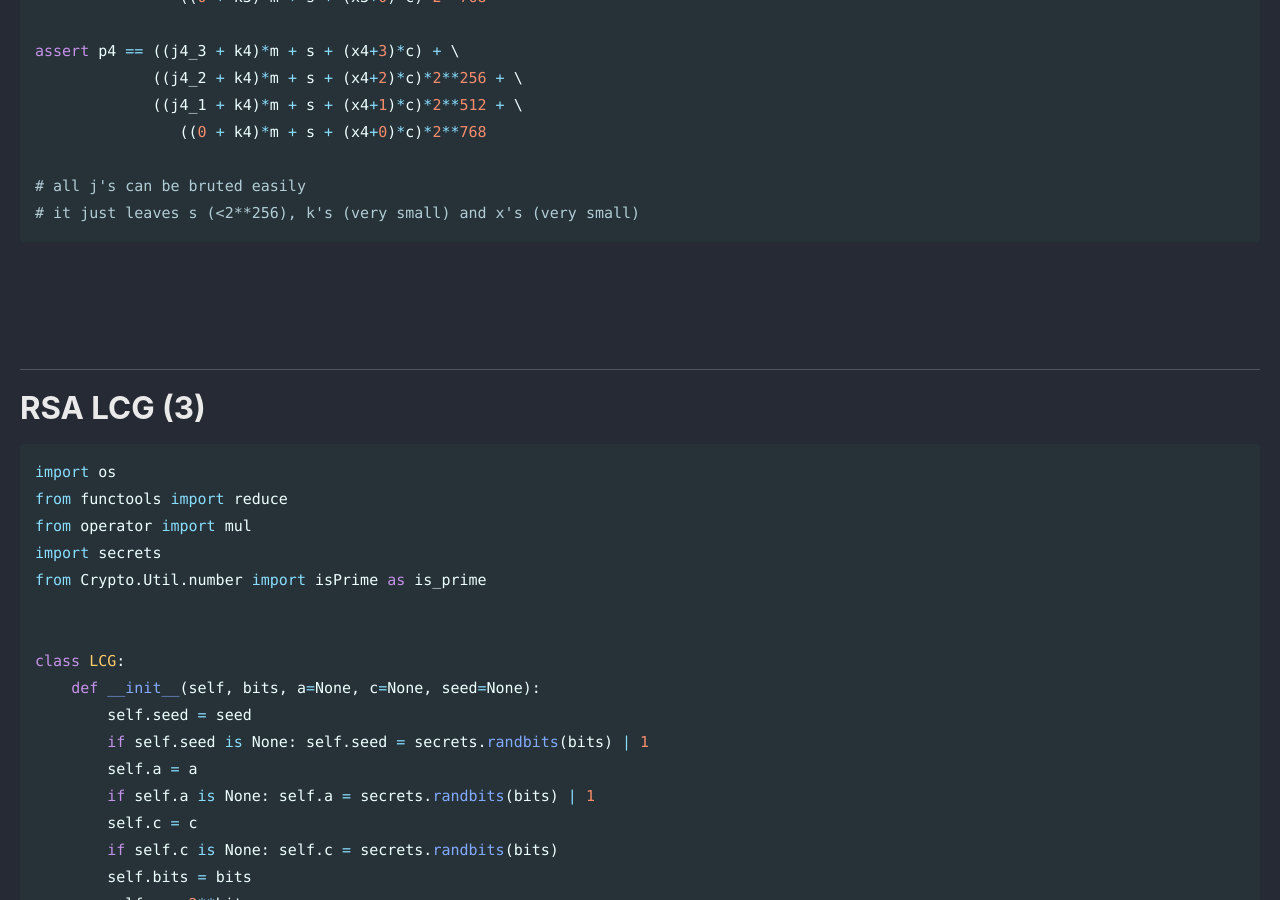
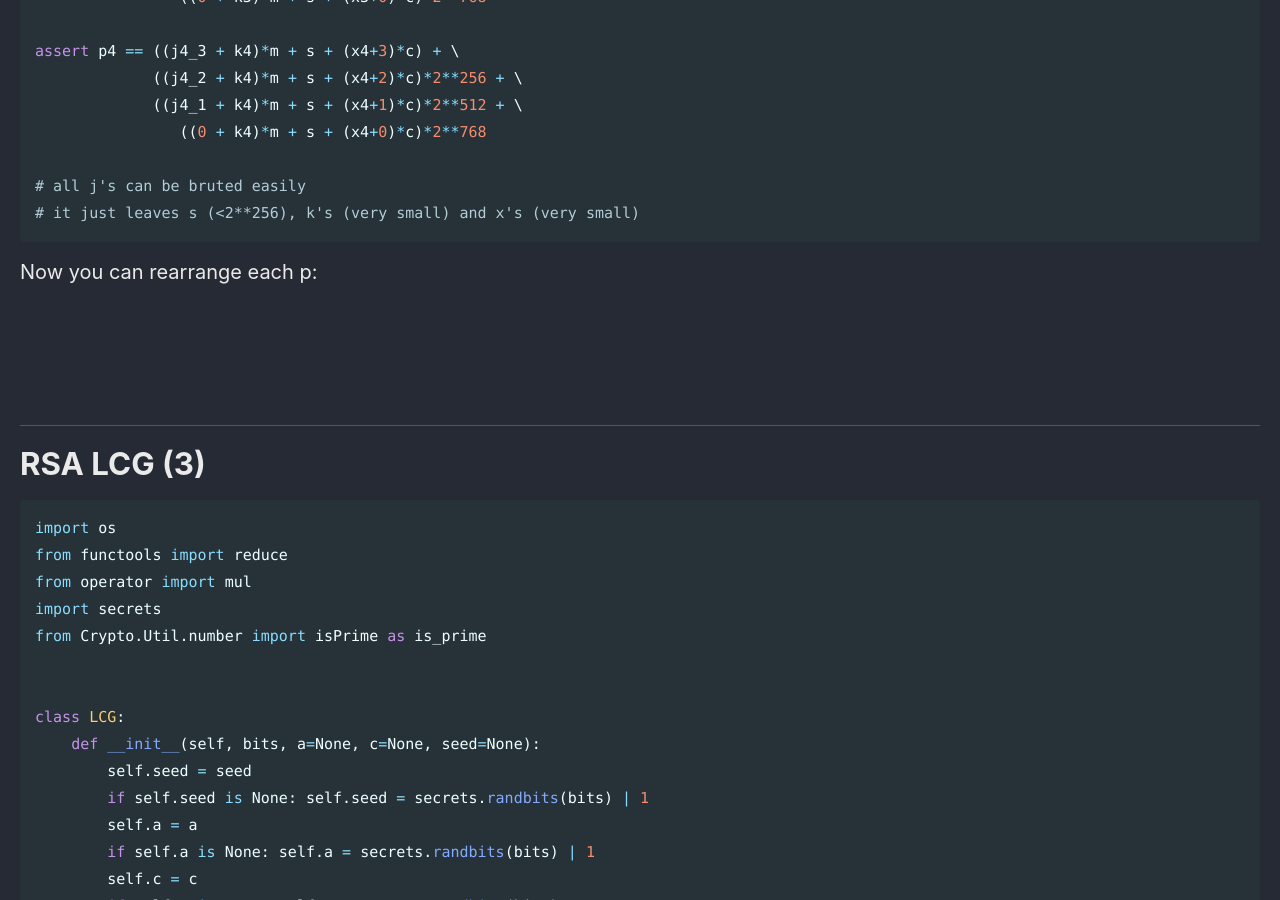
Before and after one commit to Connor-McCartney/Connor-McCartney.github.io, a Jekyll site: the page built from _pages/cryptography/other/HKCERT2024.md, in a window 1280 px wide and 900 px high, scrolled down 14287 px. Built offline with Jekyll 4.4.1, drawn with Linux system fonts in a browser that asks for light colours; cached includes are drawn as plain includes.

Commit message:
Update HKCERT2024.md

````diff
--- a/_pages/cryptography/other/HKCERT2024.md
+++ b/_pages/cryptography/other/HKCERT2024.md
@@ -553,6 +553,7 @@ assert p4 == ((j4_3 + k4)*m + s + (x4+3)*c) + \
 # it just leaves s (<2**256), k's (very small) and x's (very small)
 ```
 
+Now you can rearrange each p:
 
 
 <br>
````
